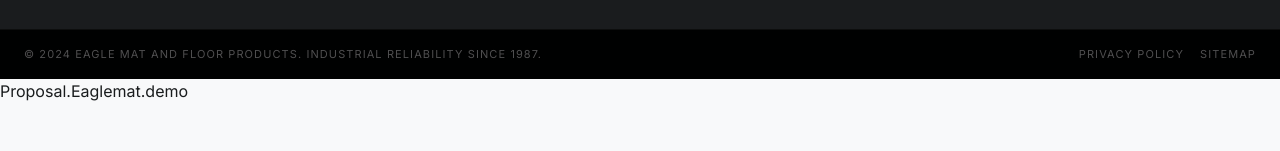
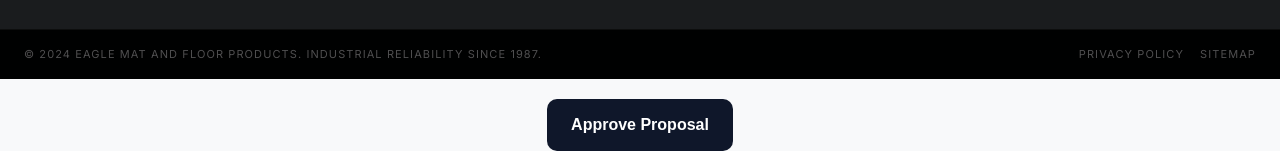
Before and after one commit to magwere/eaglemat.demo, a plain HTML site: page index.html in a window 1280 px wide. Shown: the part 4478-4629 px from the top of the page. Before the commit the page ends 4581 px from the top, so only its background shows below. Drawn offline with nearby package versions, Linux system fonts and the light colour scheme.

Commit message:
Add proposal approval button in index.html
Added a mailto link for proposal approval with styling.

```diff
--- a/index.html
+++ b/index.html
@@ -1088,4 +1088,9 @@ updateConfigurator();
     </script>
 </body>
 </html>
-<a href="info@problemsolutionservices.com"   class=" pss-link-tag inherit" id="" title="" aria-label="">Proposal.Eaglemat.demo</a>
+<div style="text-align:center; margin-top:20px;">
+  <a href="mailto:info@problemsolutionservices.com?subject=Proposal%20Approval%20-%20Eaglemat&body=Hello%2C%0A%0AI%20approve%20the%20proposal%20and%20would%20like%20to%20move%20forward%20with%20the%20project.%0A%0APlease%20share%20the%20next%20steps.%0A%0AThank%20you."
+     style="display:inline-block; background:#0f172a; color:#ffffff; text-decoration:none; padding:14px 24px; border-radius:10px; font-weight:bold; font-family:Arial, Helvetica, sans-serif;">
+    Approve Proposal
+  </a>
+</div>
```
